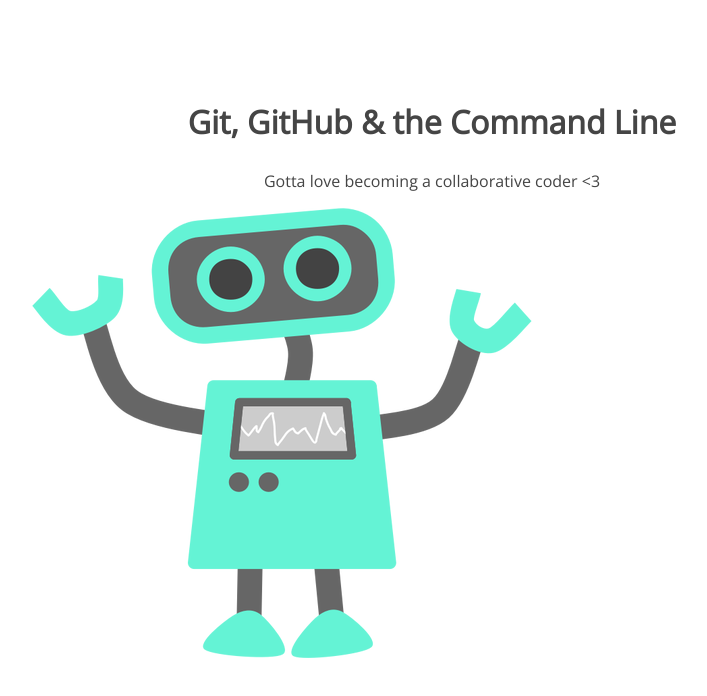
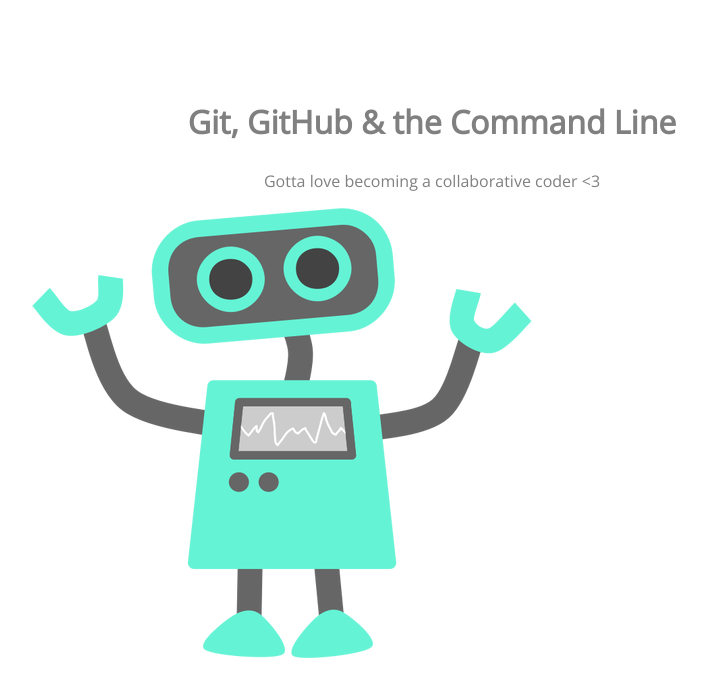
Before and after one commit to oe11000/105-project, a plain HTML site: page index.html in a window 1280 px wide. Shown: the whole page, without its empty margins (208-915 px from the left). Drawn offline with nearby package versions, Linux system fonts and the light colour scheme.

Commit message:
h1 color changed to grey

```diff
--- a/css/style.css
+++ b/css/style.css
@@ -5,7 +5,7 @@ section {
 section h1,
 section p {
 	text-align: center;
-	color: #454545;
+	color: grey;
 }
 section h1 {
 	font: 32px 'Open Sans';
```
